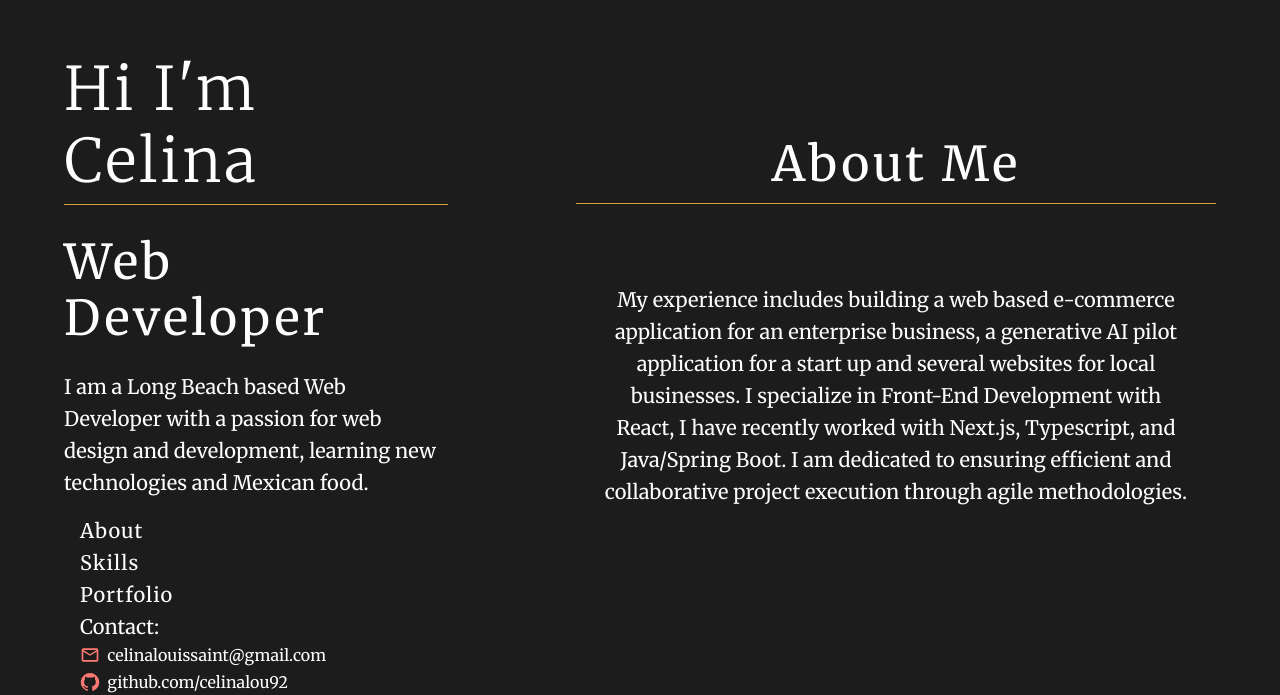
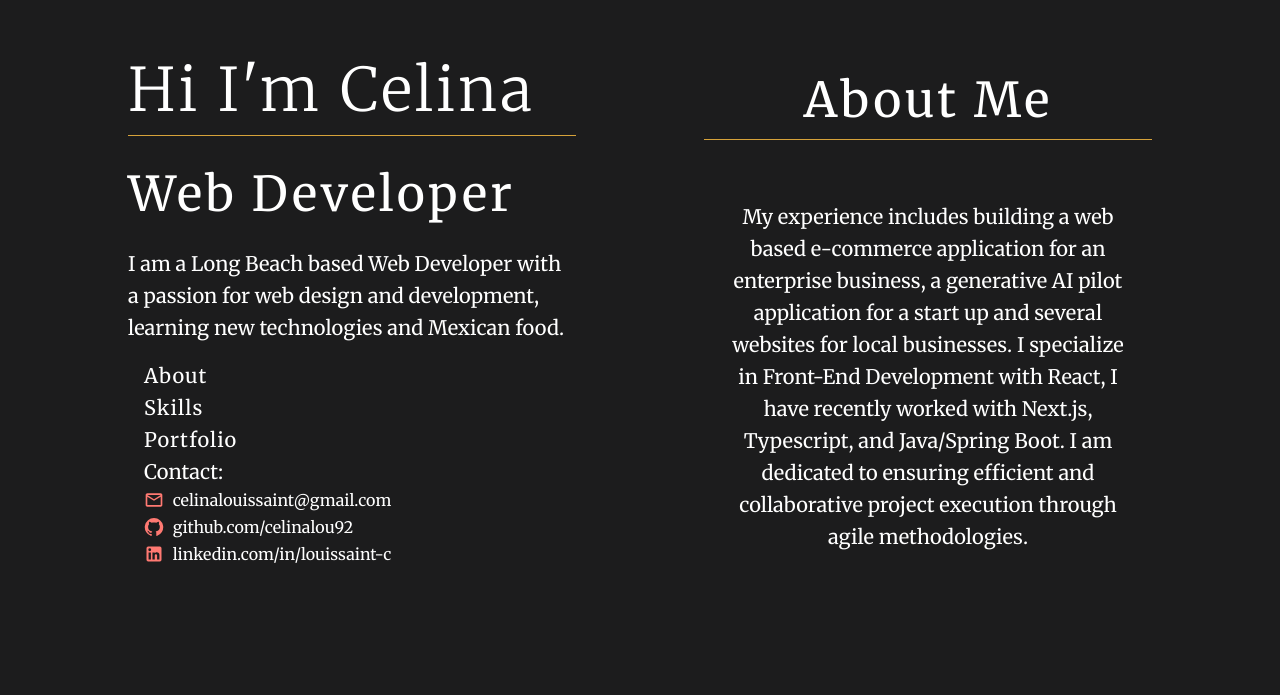
Before and after one commit to celinalou92/louissaint.me, a Next.js app: page / in a window 1280 px wide. Shown: the part 115-810 px from the top of the page. Built offline with nearby package versions, Linux system fonts and the light colour scheme.

Commit message:
layoutadjustment

```diff
--- a/app/globals.css
+++ b/app/globals.css
@@ -108,15 +108,15 @@ a:active {
 
 
 .outer {
-  padding-left: 45%;
-  padding-right: 5%;
+  padding-left: 55%;
+  padding-right: 10%;
 }
 
 .asideContainer {
   position: fixed;
   top: 20%;
-  left: 5%;
-  width: 30%;
+  left: 10%;
+  width: 35%;
 }
 
 .sectionContainer {
```
